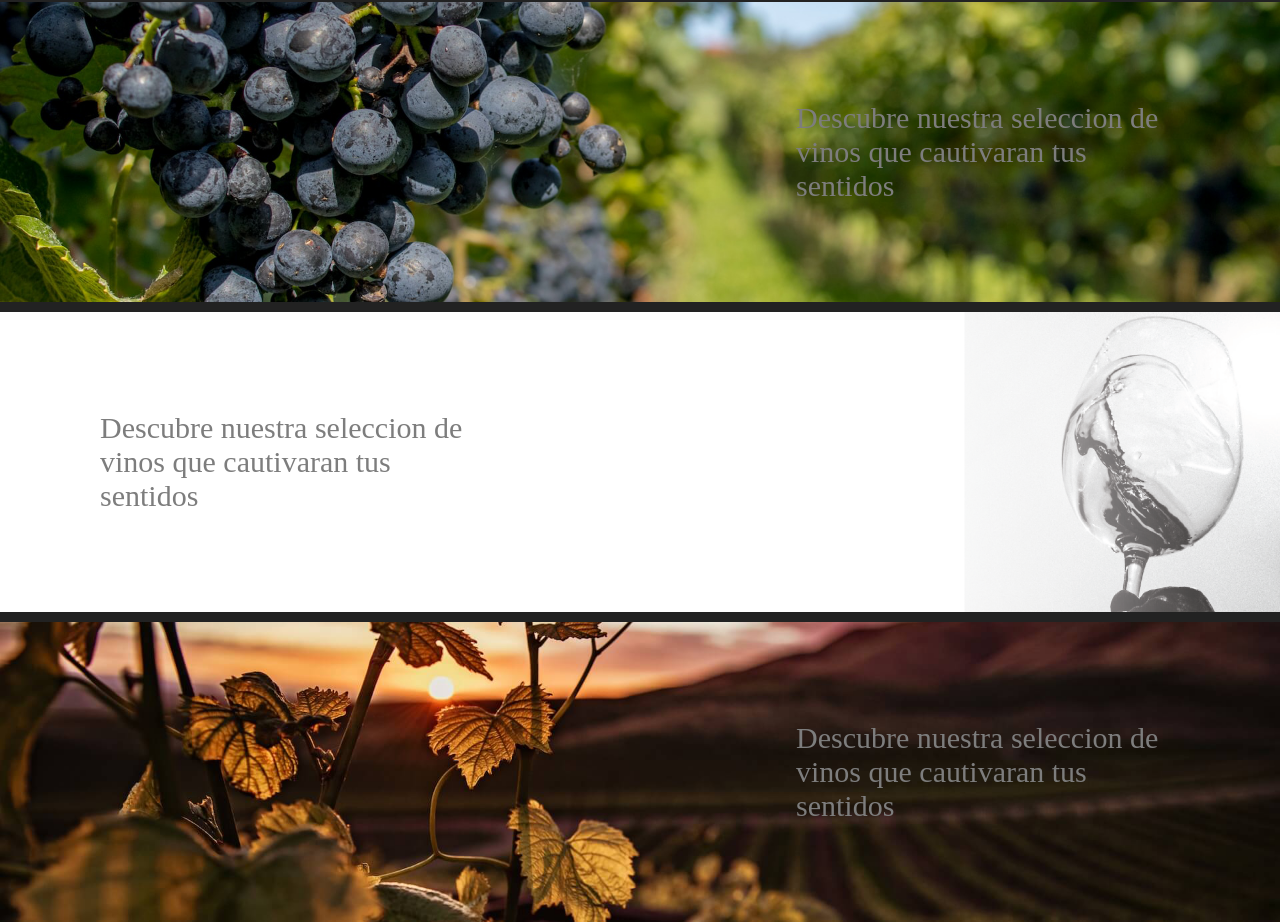
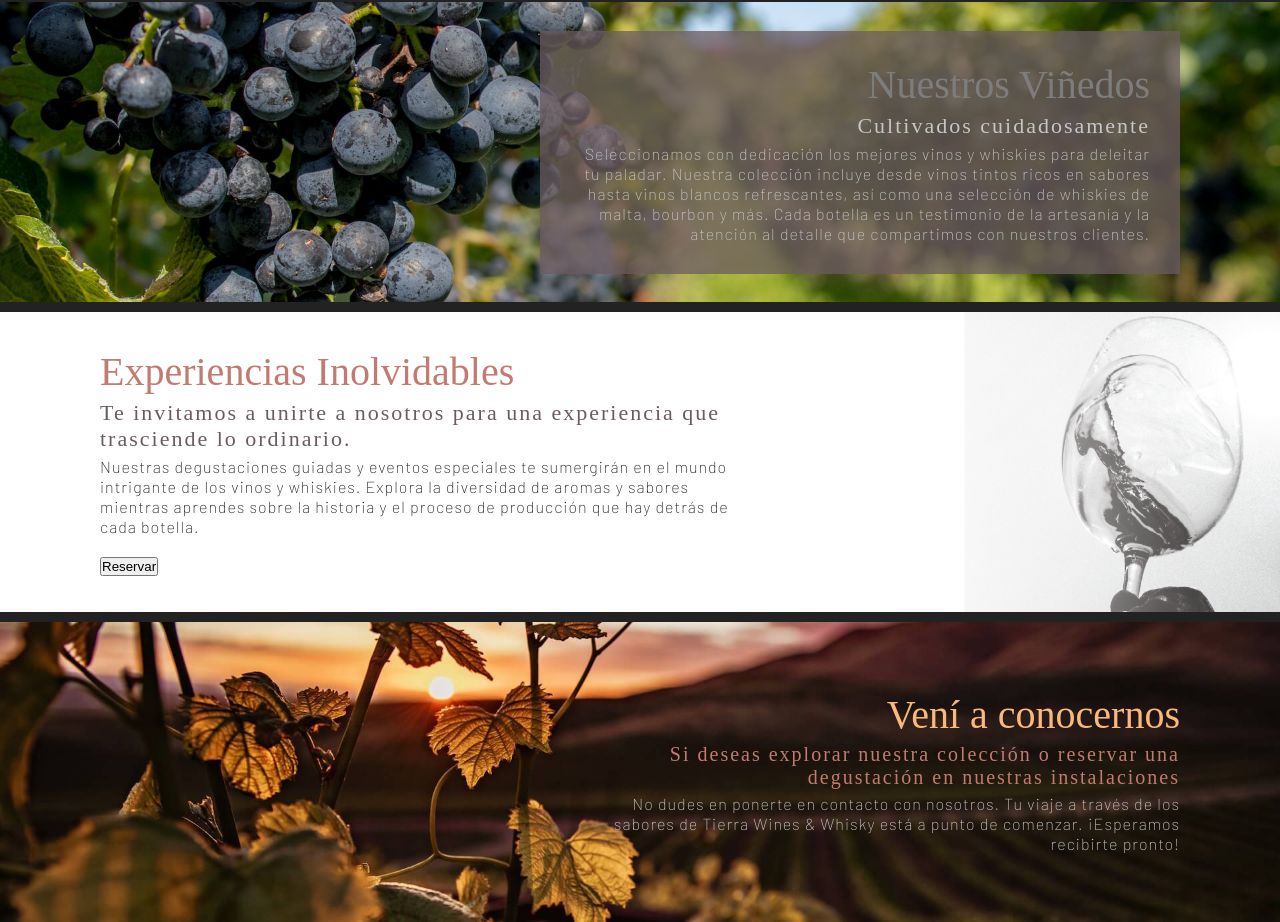
Before and after one commit to anciappi/tp0v2, a plain HTML site: page index.html in a window 1280 px wide. Shown: the part 722-1644 px from the top of the page. Drawn offline with Linux system fonts and the light colour scheme; a web font is replaced by a local one.

Commit message:
Se ajustaron los textos

```diff
--- a/index.html
+++ b/index.html
@@ -24,7 +24,7 @@
                 <li><a href="/pages/bodega.html">Bodega</a></li>
                 <li><a href="/pages/varietales.html">Varietales</a></li>
                 <li><a href="/pages/contacto.html">Contacto</a></li>
-                <li><a class="link-deactivate" href="/pages/registro.html">Registro</a></li>
+                <!-- <li><a class="link-deactivate" href="/pages/registro.html">Registro</a></li> -->
             </ul>
         </nav>
     </header>
@@ -34,10 +34,7 @@
     <main>
         <section class="main-sect">
             <article class="card1 card">
-                    <!-- <figure class=>
-                        <img class="card-img" src="./assets/img/barricasRecorte.png" alt="Barricas de roble dentro de la">
-                    </figure> -->
-                    <div class="textos-izq"><h4>Descubre nuestra seleccion de vinos que cautivaran tus sentidos</h4></div>
+                    <div class="textos header-title textos-izq"><h4>Descubre nuestra seleccion de vinos que cautivaran tus sentidos</h4></div>
             </article>
 
             <article class="card2 card">
@@ -48,20 +45,27 @@
             </article>
 
             <article class="card3 card">
-                <div class="textos-der">
-                    <h4>Descubre nuestra seleccion de vinos que cautivaran tus sentidos</h4>
+                <div class="textos texto3 textos-der">
+                    <h4>Nuestros Viñedos</h4>
+                    <h2>Cultivados cuidadosamente</h2>
+                    <p>Seleccionamos con dedicación los mejores vinos y whiskies para deleitar tu paladar. Nuestra colección incluye desde vinos tintos ricos en sabores hasta vinos blancos refrescantes, así como una selección de whiskies de malta, bourbon y más. Cada botella es un testimonio de la artesanía y la atención al detalle que compartimos con nuestros clientes.</p>
                 </div>
             </article>
 
             <article class="card4 card">
-                <div class="textos-izq">
-                    <h4>Descubre nuestra seleccion de vinos que cautivaran tus sentidos</h4>
+                <div class=" textos texto4 textos-izq">
+                    <h4>Experiencias Inolvidables</h4>
+                    <h2>Te invitamos a unirte a nosotros para una experiencia que trasciende lo ordinario.</h2>
+                    <p>Nuestras degustaciones guiadas y eventos especiales te sumergirán en el mundo intrigante de los vinos y whiskies. Explora la diversidad de aromas y sabores mientras aprendes sobre la historia y el proceso de producción que hay detrás de cada botella.</p>
+                    <button>Reservar</button>
                 </div>
             </article>
 
             <article class="card5 card">
-                <div class="textos-der">
-                    <h4>Descubre nuestra seleccion de vinos que cautivaran tus sentidos</h4>
+                <div class="textos texto5 textos-der">
+                    <h4>Vení a conocernos</h4>
+                    <h2>Si deseas explorar nuestra colección o reservar una degustación en nuestras instalaciones</h2>
+                    <p>No dudes en ponerte en contacto con nosotros. Tu viaje a través de los sabores de Tierra Wines & Whisky está a punto de comenzar. ¡Esperamos recibirte pronto!</p>
                 </div>
             </article>
         </section>
--- a/styles/styles.css
+++ b/styles/styles.css
@@ -41,6 +41,8 @@ html{
     justify-content: center;
     width: 100%;
 }
+
+/* Stilos para Article */
 
 .card{
     margin-bottom: 1rem;
@@ -89,23 +91,91 @@ html{
     background-image: url(/assets/img/enConstruccion.png);
 }
 
-.textos-izq{
+.textos{
     margin-left: 10rem;
     width: 30%;
     h4{
-        font-size: 3rem;
+        margin-bottom: .5rem;
+        font-size: 4rem;
         color: var(--light-grey);
+        font-weight: 200;
+    }
+    h2{
+        margin-bottom: .5rem;
+        font-size: 2.2rem;
+        color: var(--lighting-grey);
+        font-weight: 100;
+        letter-spacing: .2rem;
+    }
+    p{
+        font-family: var(--text-font);
+        font-size: 1.6rem;
+        color: var(--lighting-grey);
+        font-weight: 200;
+        line-height: 2rem;
+        letter-spacing: .1rem;
+    }
+}
+
+.header-title{
+    width: 35%;
+
+}
+
+.textos-izq{
+    margin-left: 10rem;
+}
+
+.textos-der{
+    margin-right: 10rem;
+    text-align: right;
+}
+
+
+.texto3{
+    background-color: #6b5b61bf;
+    padding: 3rem;
+    width: 50%;
+    height: auto;
+    border-radius: 6rem 0rem ;
+    -webkit-border-radius: 6rem 0rem ;
+    -moz-border-radius: 6rem 0rem ;
+    -ms-border-radius: 6rem 0rem ;
+    -o-border-radius: 6rem 0rem ;
+    h4:;
+{
+        color: var(--arena);
+    }
+    p{
         font-weight: 200;
     }
 }
 
-.textos-der{
-    margin-right: 10rem;
-    width: 30%;
+.texto4{
+    width: 50%;
     h4{
-        font-size: 3rem;
-        color: var(--light-grey);
-        font-weight: 200;
+        color: var(--ladrillo);
+    }
+    h2{
+        color: var(--uva);
+    }
+    p{
+        color:var(--main-color);
+        margin-bottom: 2rem;
+
+    }
+}
+
+.texto5{
+    width: 45%;
+    h4{
+        color: var(--arena);
+    }
+    h2{
+        font-size: 2rem;
+        color: var(--ladrillo);
+        font-weight: 100;
+
     }
 }
 
```
